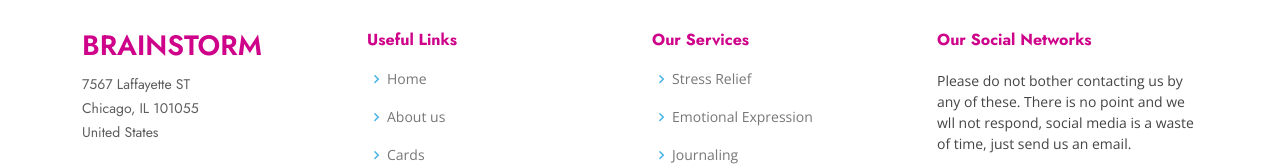
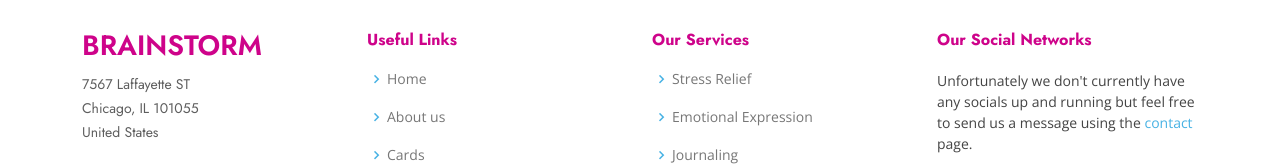
Before and after one commit to devorahortega/brainstorm-frontend, a Vue app: page /create in a window 1280 px wide. Shown: the part 766-934 px from the top of the page. Built offline with nearby package versions, Linux system fonts and the light colour scheme.

Commit message:
Adds change in text to app.vue footer

```diff
--- a/src/App.vue
+++ b/src/App.vue
@@ -126,8 +126,10 @@
             <div class="col-lg-3 col-md-6 footer-links">
               <h4>Our Social Networks</h4>
               <p>
-                Please do not bother contacting us by any of these. There is no point and we wll not respond, social
-                media is a waste of time, just send us an email.
+                Unfortunately we don't currently have any socials up and running but feel free to send us a message
+                using the
+                <a href="/contact">contact</a>
+                page.
               </p>
               <div class="social-links mt-3">
                 <a href="#" class="twitter"><i class="bx bxl-twitter"></i></a>
```
